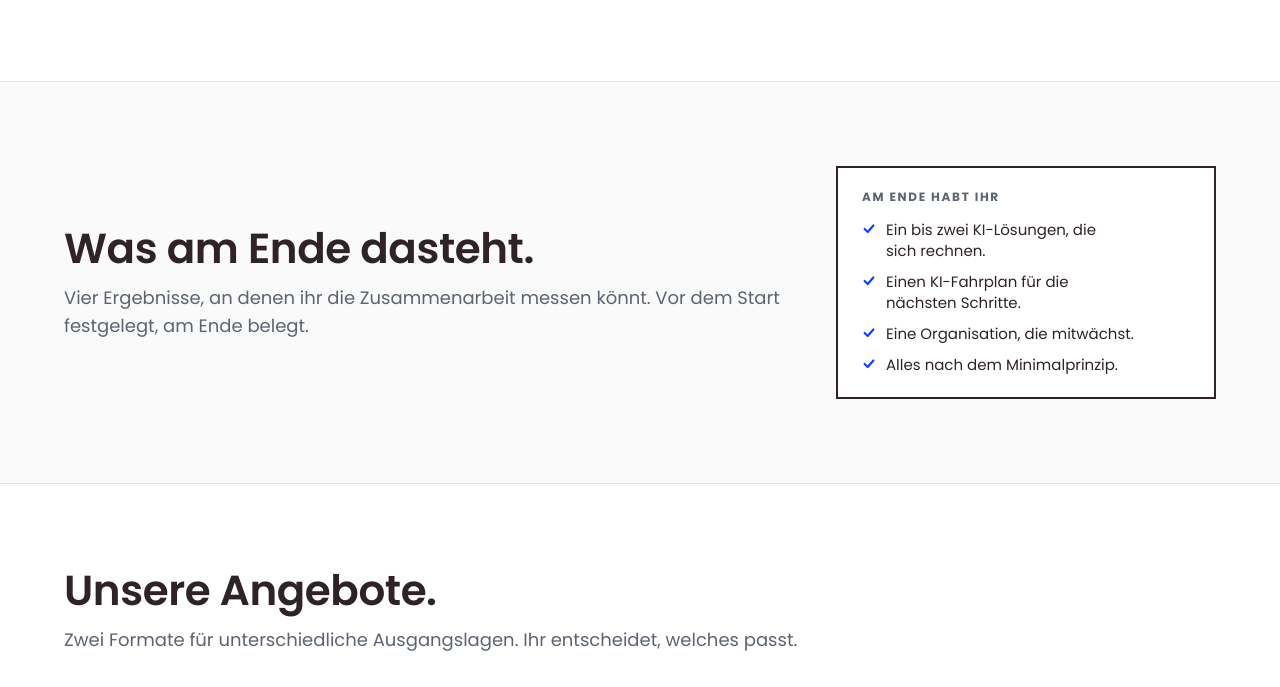
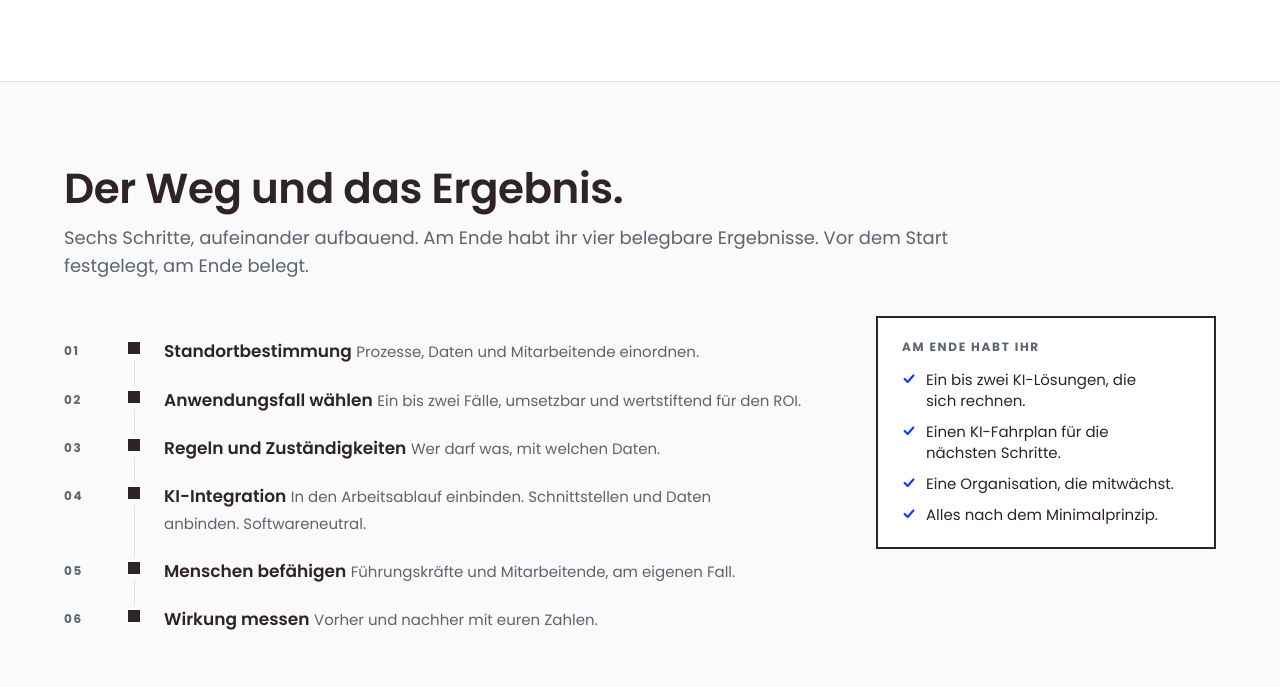
Before and after one commit to havanahx/corvint-website-preview, a plain HTML site: page index.html in a window 1280 px wide. Shown: the part 1476-2163 px from the top of the page. Drawn offline with Linux system fonts and the light colour scheme.

Commit message:
startseite: "der weg und das ergebnis" kombiniert — prozess-kette links + ergebnis-karte rechts
- alte "konkrete ergebnisse"-sektion (nur ergebnis-karte) ersetzt
- neuer titel: "Der Weg und das Ergebnis."
- neuer lead: "Sechs Schritte, aufeinander aufbauend. Am Ende habt ihr vier belegbare Ergebnisse."
- 2-spalten grid (.wwt-grid, bereits vorhanden):
  - links: prozess-kette mit 6 schritten (aus alter "was wir tun"-version)
  - rechts: ergebnis-karte mit 4 blauen haken (bleibt)
- weg + ergebnis auf einen blick, keine separate weg-sektion mehr noetig

```diff
--- a/index.html
+++ b/index.html
@@ -219,22 +219,109 @@
         </div>
       </section>
 
-      <!-- Konkrete Ergebnisse -->
+      <!-- Der Weg und das Ergebnis -->
       <section
+        id="weg-ergebnis"
         class="section"
-        aria-labelledby="ergebnisse-titel"
+        aria-labelledby="weg-titel"
       >
-        <div class="wrap">
-          <div class="result-section">
-            <div class="section__head-text">
-              <h2 id="ergebnisse-titel" class="section__title">
-                Was am Ende dasteht.
-              </h2>
-              <p class="section__lead">
-                Vier Ergebnisse, an denen ihr die Zusammenarbeit messen könnt.
-                Vor dem Start festgelegt, am Ende belegt.
-              </p>
+        <div class="wrap section__inner">
+          <div class="section__head-text" style="max-width:900px">
+            <h2 id="weg-titel" class="section__title">
+              Der Weg und das Ergebnis.
+            </h2>
+            <p class="section__lead">
+              Sechs Schritte, aufeinander aufbauend. Am Ende habt ihr vier
+              belegbare Ergebnisse. Vor dem Start festgelegt, am Ende belegt.
+            </p>
+          </div>
+
+          <div class="wwt-grid">
+            <div class="wwt-grid__main">
+              <ol class="step-chain" aria-label="Schritte der KI-Einführung">
+                <li class="step-chain__item">
+                  <span class="step-chain__n">01</span>
+                  <span class="step-chain__marker" aria-hidden="true"
+                    ><span class="step-chain__dot"></span
+                    ><span class="step-chain__line"></span
+                  ></span>
+                  <span class="step-chain__content">
+                    <span class="step-chain__label">Standortbestimmung</span>
+                    <span class="step-chain__detail"
+                      >Prozesse, Daten und Mitarbeitende einordnen.</span
+                    >
+                  </span>
+                </li>
+                <li class="step-chain__item">
+                  <span class="step-chain__n">02</span>
+                  <span class="step-chain__marker" aria-hidden="true"
+                    ><span class="step-chain__dot"></span
+                    ><span class="step-chain__line"></span
+                  ></span>
+                  <span class="step-chain__content">
+                    <span class="step-chain__label">Anwendungsfall wählen</span>
+                    <span class="step-chain__detail"
+                      >Ein bis zwei Fälle, umsetzbar und wertstiftend für den
+                      ROI.</span
+                    >
+                  </span>
+                </li>
+                <li class="step-chain__item">
+                  <span class="step-chain__n">03</span>
+                  <span class="step-chain__marker" aria-hidden="true"
+                    ><span class="step-chain__dot"></span
+                    ><span class="step-chain__line"></span
+                  ></span>
+                  <span class="step-chain__content">
+                    <span class="step-chain__label">Regeln und Zuständigkeiten</span>
+                    <span class="step-chain__detail"
+                      >Wer darf was, mit welchen Daten.</span
+                    >
+                  </span>
+                </li>
+                <li class="step-chain__item">
+                  <span class="step-chain__n">04</span>
+                  <span class="step-chain__marker" aria-hidden="true"
+                    ><span class="step-chain__dot"></span
+                    ><span class="step-chain__line"></span
+                  ></span>
+                  <span class="step-chain__content">
+                    <span class="step-chain__label">KI-Integration</span>
+                    <span class="step-chain__detail"
+                      >In den Arbeitsablauf einbinden. Schnittstellen und Daten
+                      anbinden. Softwareneutral.</span
+                    >
+                  </span>
+                </li>
+                <li class="step-chain__item">
+                  <span class="step-chain__n">05</span>
+                  <span class="step-chain__marker" aria-hidden="true"
+                    ><span class="step-chain__dot"></span
+                    ><span class="step-chain__line"></span
+                  ></span>
+                  <span class="step-chain__content">
+                    <span class="step-chain__label">Menschen befähigen</span>
+                    <span class="step-chain__detail"
+                      >Führungskräfte und Mitarbeitende, am eigenen Fall.</span
+                    >
+                  </span>
+                </li>
+                <li class="step-chain__item">
+                  <span class="step-chain__n">06</span>
+                  <span class="step-chain__marker" aria-hidden="true"
+                    ><span class="step-chain__dot"></span
+                    ><span class="step-chain__line"></span
+                  ></span>
+                  <span class="step-chain__content">
+                    <span class="step-chain__label">Wirkung messen</span>
+                    <span class="step-chain__detail"
+                      >Vorher und nachher mit euren Zahlen.</span
+                    >
+                  </span>
+                </li>
+              </ol>
             </div>
+
             <aside class="result-card" aria-label="Ergebnis">
               <div class="result-card__label">Am Ende habt ihr</div>
               <ul class="result-card__list">
```
